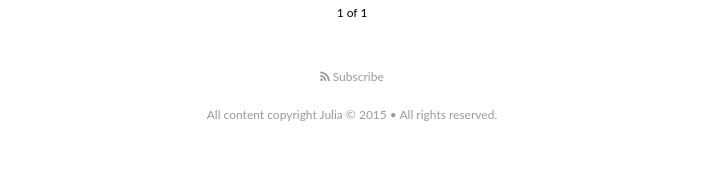
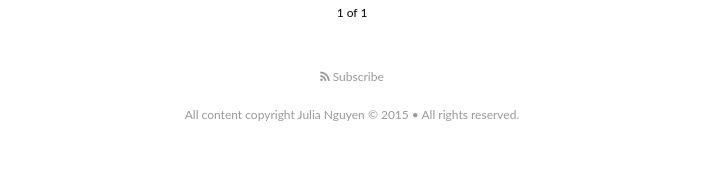
Before and after one commit to uxjulia/jekyll-blog, a Jekyll site: the page built from index.html, in a window 1280 px wide. Shown: the part 1559-1728 px from the top of the page, without its empty margins (288-992 px from the left). Built offline with Jekyll 4.4.1, drawn with Linux system fonts in a browser that asks for light colours; nearby versions of some CDN libraries; some web fonts are replaced; the list of posts is cut into pages by our own code.

Commit message:
change in name

```diff
--- a/_config.yml
+++ b/_config.yml
@@ -19,8 +19,8 @@ cover: "/assets/images/bg.jpg"
 book: "/assets/images/books/book1.jpg"
 game: "/assets/images/games/game1.png"
 
-name: 'Julia'
-author: 'Julia'
+name: 'Julia Nguyen'
+author: 'Julia N.'
 author_image: "/assets/images/author.jpg"
 
 paginate:	5
--- a/about.html
+++ b/about.html
@@ -33,7 +33,7 @@ I'm Julia. I'm a user experience analyst and I have an affinity for gadgets, tin
         <h5 class="index-hline"><span>CURRENTLY PLAYING</span></h5>
          {% for game in site.data.games %}
         <section class="book-title">
-            {{ game.title }}
+            <a href="http://1010ga.me">{{ game.title }}</a>
         </section>
         <section class="comments">
             {{ game.comment }}
```
Also changed, not shown: 2 other files.
